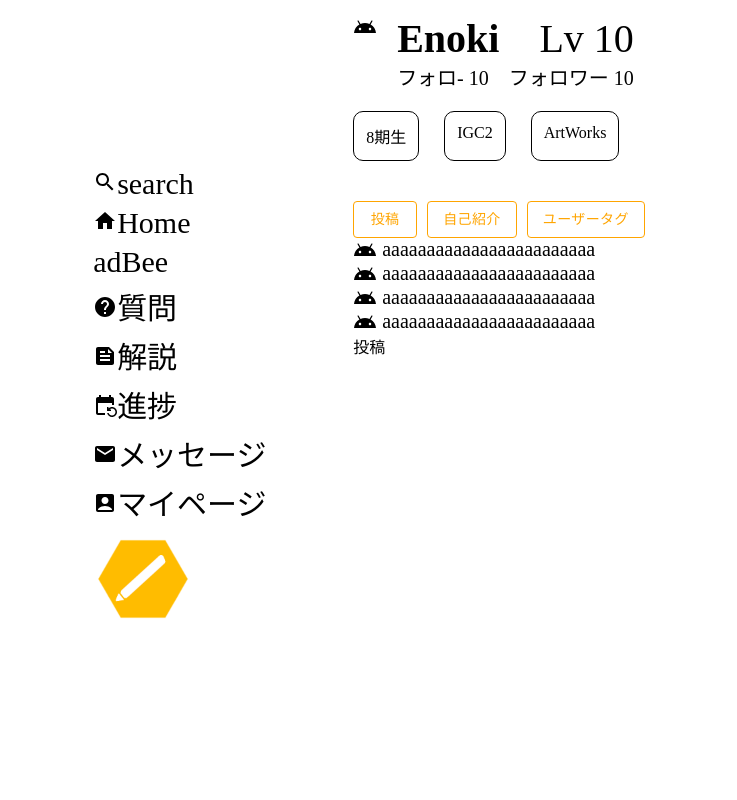
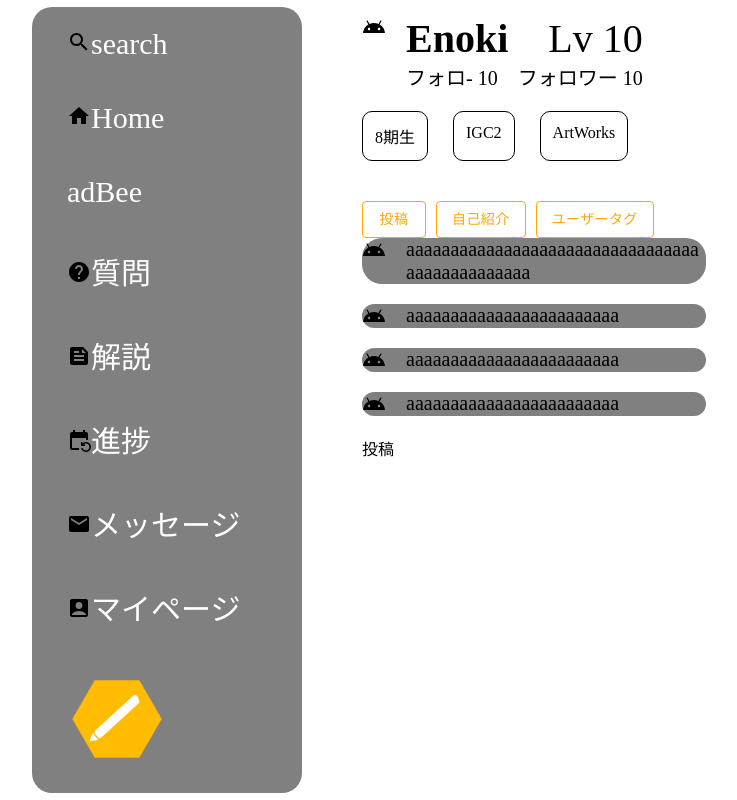
Before and after one commit to riku546/iniadb4-nextjs, a Next.js app: page /Profile in a window 1280 px wide. Shown: the top 800 px of the page, without its empty margins (271-1008 px from the left). Built offline with nearby package versions, Linux system fonts and the light colour scheme.

Commit message:
ダークモードにした

```diff
--- a/src/components/ContentList.tsx
+++ b/src/components/ContentList.tsx
@@ -1,5 +1,4 @@
 import AndroidIcon from "@mui/icons-material/Android";
-import { useState } from "react";
 import styles from "../css/ContentList.module.css";
 import UseContentList from "@/customHook/UseContentList";
 
--- a/src/css/ContentList.module.css
+++ b/src/css/ContentList.module.css
@@ -1,16 +1,22 @@
 .contentLists {
+
 }
 
 .contentList {
   display: flex;
 
-  gap: 5px;
 
-  width: 100%;
+
+  gap: 20px;
+
+  background-color: rgba(40, 38, 38, 0.586);
+  border-radius: 20px;
+  margin-bottom: 20px;
+  max-width: 400px;
 }
 
 .text {
   overflow-wrap: break-word;
-  width: 100%;
+  max-width: 300px;
   font-size: 20px;
 }
--- a/src/css/NavList.module.css
+++ b/src/css/NavList.module.css
@@ -1,13 +1,18 @@
 .nav {
   display: flex;
   flex-direction: column;
-  gap: 5px;
+  gap: 40px;
   text-decoration: none;
+  padding: 20px 35px;
+  justify-content: center;
+  background-color: rgba(40, 38, 38, 0.586);
+  border-radius: 20px;
+  max-width: 288px;
 }
 
 .link {
   text-decoration: none;
-  color: black;
+  color: white;
 }
 
 .element {
--- a/src/customHook/UseContentList.tsx
+++ b/src/customHook/UseContentList.tsx
@@ -2,7 +2,10 @@ import React, { useState } from "react";
 
 const UseContentList = () => {
   const [content, setContent] = useState([
-    { msg: "aaaaaaaaaaaaaaaaaaaaaaaa", userName: "enoki" },
+    {
+      msg: "aaaaaaaaaaaaaaaaaaaaaaaaaaaaaaaaaaaaaaaaaaaaaaa",
+      userName: "enoki",
+    },
     { msg: "aaaaaaaaaaaaaaaaaaaaaaaa", userName: "enoki" },
     { msg: "aaaaaaaaaaaaaaaaaaaaaaaa", userName: "enoki" },
     { msg: "aaaaaaaaaaaaaaaaaaaaaaaa", userName: "enoki" },
--- a/src/pages/_document.tsx
+++ b/src/pages/_document.tsx
@@ -4,9 +4,9 @@ import CssBaseline from '@mui/material/CssBaseline';
 
 //ダークモード
 const darkTheme = createTheme({
-  // palette: {
-  //   mode: 'dark',
-  // },
+  palette: {
+    mode: 'dark',
+  },
 });
 
 
```
Also changed, not shown: src/css/pageCss/ThreePage.module.css (+8 -3 lines).
